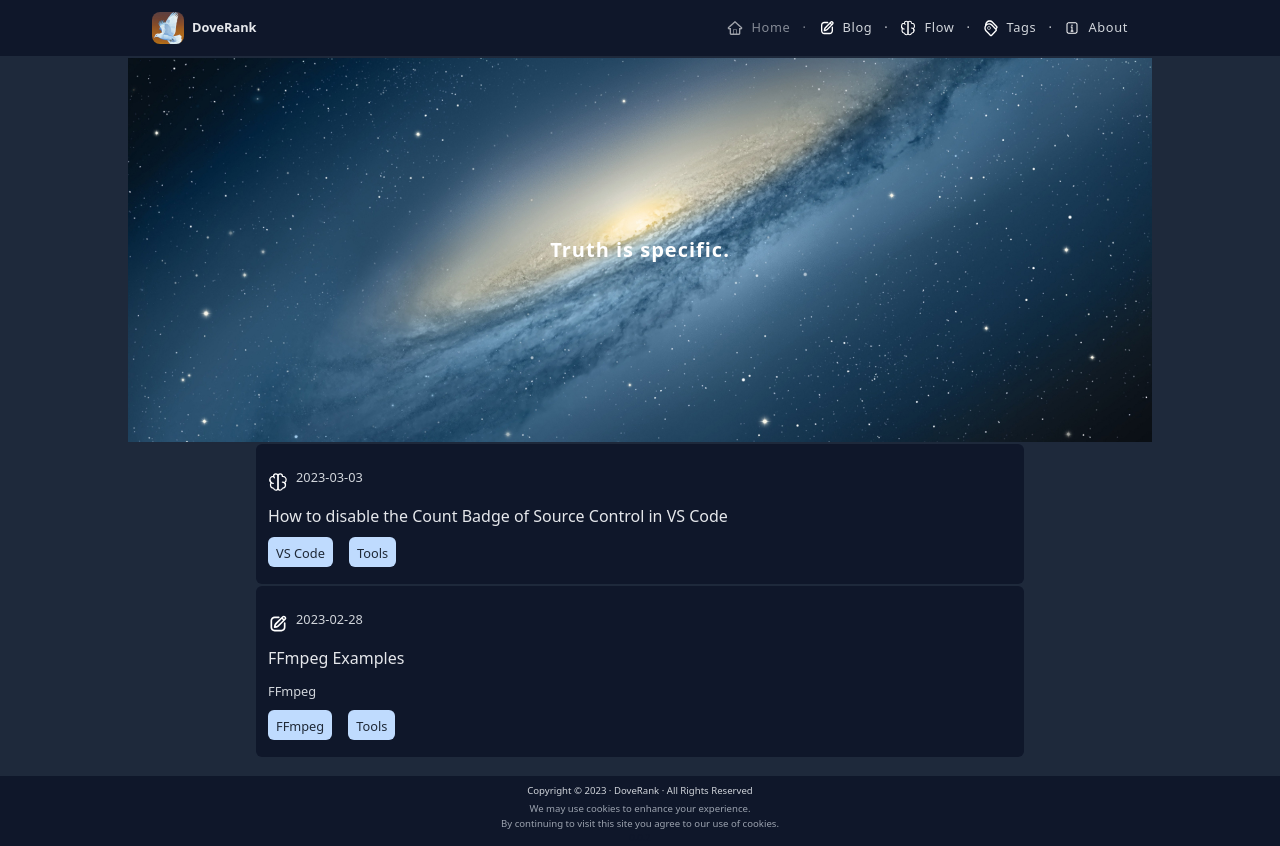
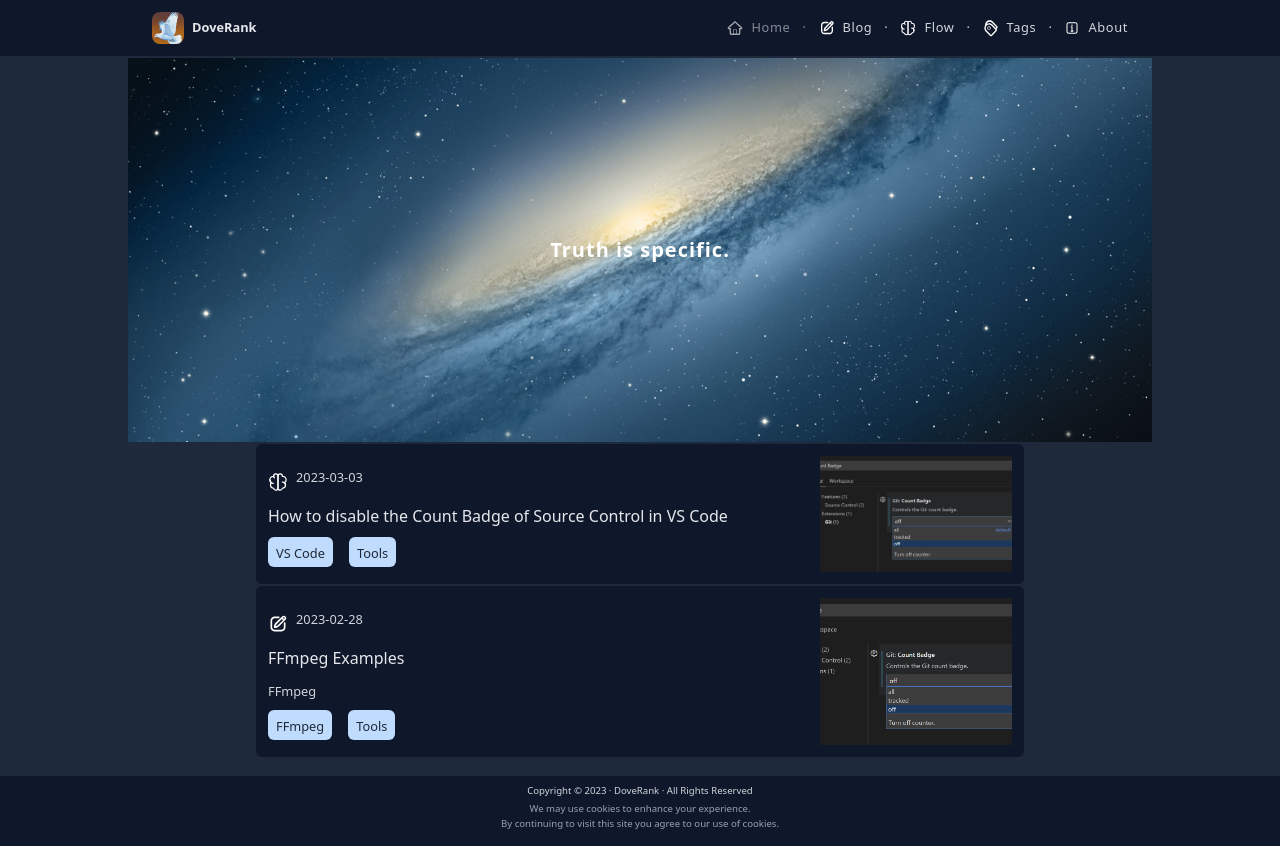
Before and after one commit to bourneo/next-blog, a Next.js app: page / in a window 1280 px wide. Built offline with nearby package versions, Linux system fonts and the light colour scheme.

Commit message:
update item cover

```diff
--- a/component/ContentItem.jsx
+++ b/component/ContentItem.jsx
@@ -10,6 +10,8 @@ export default function ContentItem({ content, showBadge }) {
   return (
     // item on the list
     <RadiusLayout>
+      <div className="flex ">
+        <div className="grow ">
           <div className="py-3 space-y-3">
             <div className="">{/*todo cover*/}</div>
 
@@ -40,6 +42,16 @@ export default function ContentItem({ content, showBadge }) {
               ))}
             </div>
           </div>
+        </div>
+
+        <div className="left-0 Shrink rounded-xl ">
+          <img
+            className="h-48 w-48 object-cover md:h-full md:w-48 py-3 "
+            src={content.coverPath}
+            alt={content.title}
+          />
+        </div>
+      </div>
     </RadiusLayout>
   );
 }
--- a/pages/blog/[slug].jsx
+++ b/pages/blog/[slug].jsx
@@ -36,7 +36,7 @@ export default function BlogItem({ blog }) {
 
       <div className="max-w-3xl mx-auto ">
         <div className="">
-          {blog.cover_path && <CoverContent path={blog.cover_path} alt={blog.title} />}
+          {blog.coverPath && <CoverContent path={blog.coverPath} alt={blog.title} />}
         </div>
 
         <Head4Content item={blog} />
--- a/pages/flow/[slug].jsx
+++ b/pages/flow/[slug].jsx
@@ -28,7 +28,7 @@ export default function FlowItem({ flow }) {
   return (
     <div className="max-w-3xl mx-auto ">
       <div className="">
-        {flow.cover_path && <CoverContent path={flow.cover_path} alt={flow.title} />}
+        {flow.coverPath && <CoverContent path={flow.coverPath} alt={flow.title} />}
       </div>
 
       <Head4Content item={flow} />
--- a/public/content/blog/001/index.md
+++ b/public/content/blog/001/index.md
@@ -11,7 +11,7 @@ tags:
 
 description: FFmpeg
 
-cover_path: "/content/flow/0001/2023-03-03.jpg"
+coverPath: "/content/flow/0001/2023-03-03.jpg"
 
 author: Dove
 
--- a/public/content/flow/0001/index.md
+++ b/public/content/flow/0001/index.md
@@ -11,7 +11,7 @@ tags:
 
 description:
 
-cover_path: "/content/flow/0001/2023-03-03.jpg"
+coverPath: "/content/flow/0001/2023-03-03.jpg"
 
 author: Dove
 
```
Also changed, not shown: lib/constant.js (deleted, +0 -12 lines), lib/common.js. Lines whose indentation alone changed are shown as unchanged.
